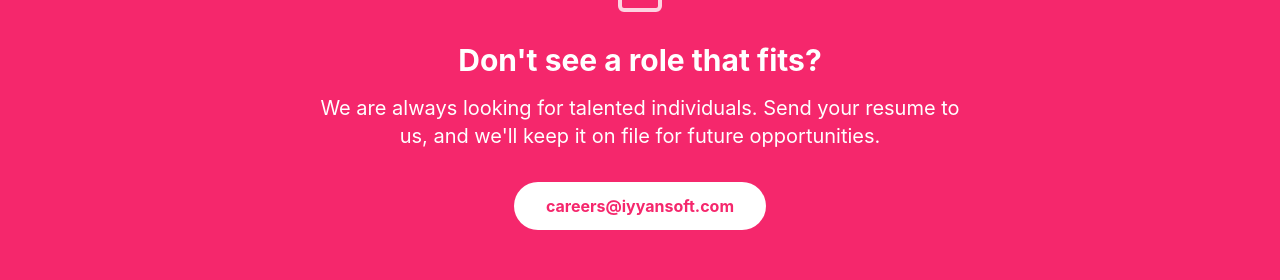
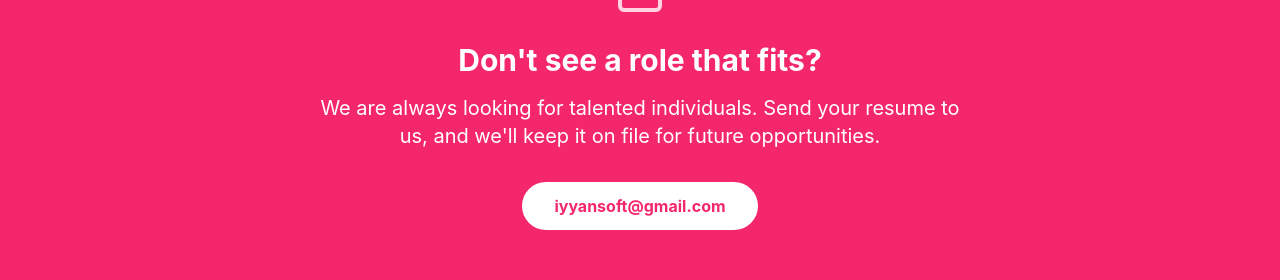
Before and after one commit to iyyansoft/Iyyansoft, a React (Vite) app in the folder frontend/: page /careers in a window 1280 px wide. Shown: the part 1787-2067 px from the top of the page. Built offline with nearby package versions, Linux system fonts and the light colour scheme.

Commit message:
update home title

```diff
--- a/frontend/index.html
+++ b/frontend/index.html
@@ -5,7 +5,7 @@
     <link rel="icon" type="image/png" href="/fav1.png" />
 
     <meta name="viewport" content="width=device-width, initial-scale=1.0" />
-    <title>website</title>
+    <title>IyyanSoft Technologies - Innovating Digital Experiences. Empowering Businesses. Transforming ideas into scalable software, AI solutions, and digital platforms.</title>
   </head>
   <body>
     <div id="root"></div>
--- a/frontend/src/pages/Careers.tsx
+++ b/frontend/src/pages/Careers.tsx
@@ -94,8 +94,8 @@ const Careers = () => {
           <p className="text-xl mb-8 max-w-2xl mx-auto">
             We are always looking for talented individuals. Send your resume to us, and we'll keep it on file for future opportunities.
           </p>
-          <a href="mailto:careers@iyyansoft.com" className="bg-white text-primary px-8 py-3 rounded-full font-bold hover:bg-black hover:text-white transition-colors inline-block">
-            careers@iyyansoft.com
+          <a href="mailto:iyyansoft@gmail.com" className="bg-white text-primary px-8 py-3 rounded-full font-bold hover:bg-black hover:text-white transition-colors inline-block">
+            iyyansoft@gmail.com
           </a>
         </div>
       </section>
--- a/frontend/src/pages/Home.tsx
+++ b/frontend/src/pages/Home.tsx
@@ -1,6 +1,9 @@
 import React from 'react';
 import { Link } from 'react-router-dom';
 import { ArrowRight, CheckCircle, Lightbulb, Cpu, Code, Settings, Users, Award, Zap } from 'lucide-react';
+import TeamCollab from "../assets/team-collaboration1.jpeg";
+
+
 
 const Home = () => {
   return (
@@ -137,10 +140,11 @@ const Home = () => {
             <div className="lg:w-1/2 relative">
               <div className="absolute -inset-4 bg-primary/20 rounded-2xl blur-xl "></div>
               <img
-                src="src/assets/team-collaboration2.jpeg"
-                alt="Team collaboration"
-                className="relative rounded-2xl shadow-2xl border border-gray-800 w-full h-auto max-w-xl mt-4"
-              />
+  src={TeamCollab}
+  alt="Team collaboration"
+  className="relative rounded-2xl shadow-2xl border border-gray-800 w-full h-auto max-w-xl mt-4"
+/>
+
             </div>
           </div>
         </div>
```
